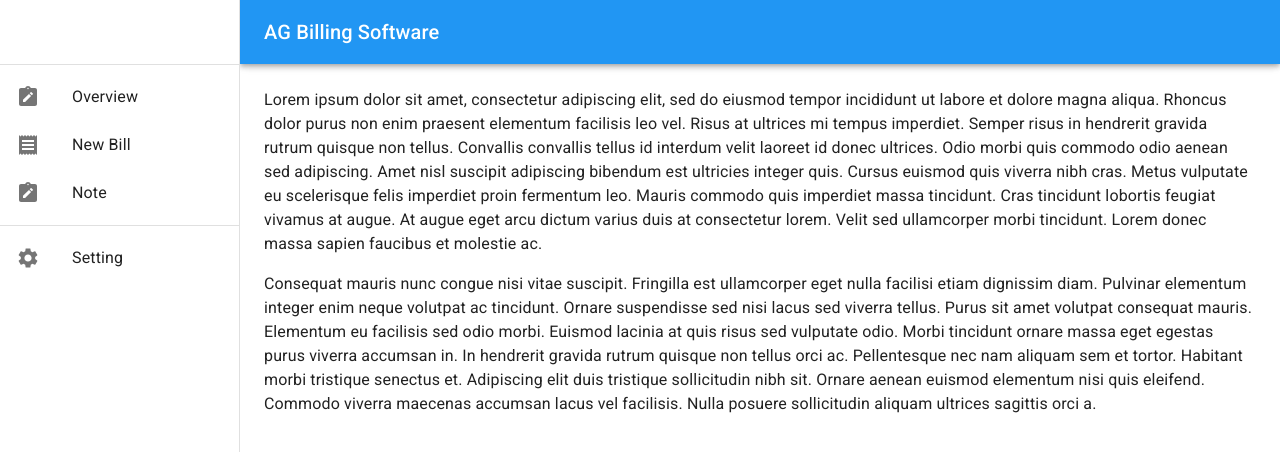
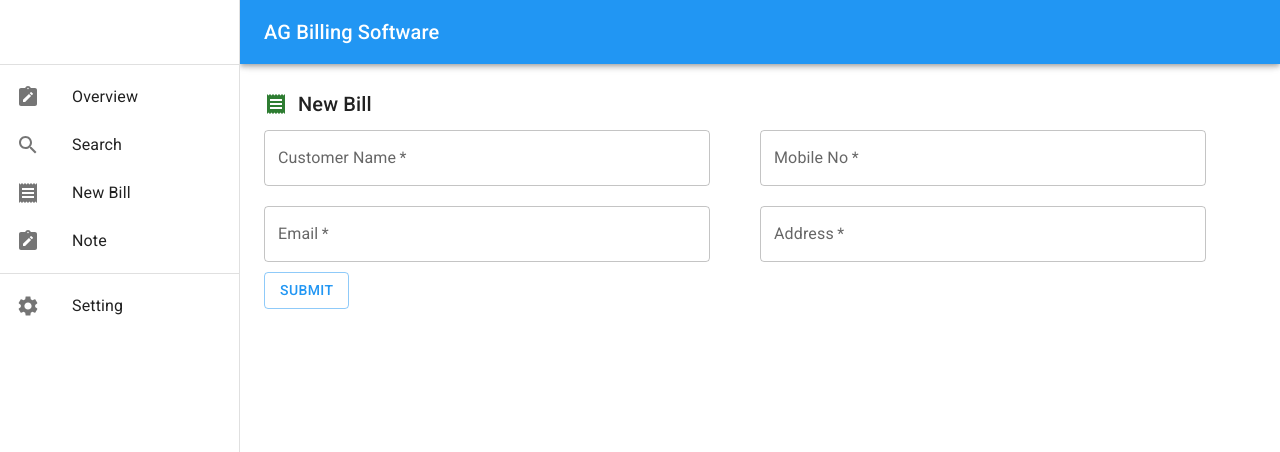
Before and after one commit to tanbiranjum/billing-management, a React (Create React App) app: page / in a window 1280 px wide. Shown: the top 452 px of the page. Built offline with nearby package versions, Linux system fonts and the light colour scheme.

Commit message:
billing form has separate file

```diff
--- a/package.json
+++ b/package.json
@@ -9,6 +9,7 @@
     "@fontsource/roboto": "^4.5.1",
     "@mui/icons-material": "^5.1.0",
     "@mui/material": "^5.1.0",
+    "@mui/styles": "^5.1.0",
     "@testing-library/jest-dom": "^5.11.4",
     "@testing-library/react": "^11.1.0",
     "@testing-library/user-event": "^12.1.10",
--- a/public/electron.js
+++ b/public/electron.js
@@ -6,6 +6,7 @@ const createWindow = () => {
   const win = new BrowserWindow({
     width: 800,
     height: 800,
+    title: 'Ag Software',
     webPreferences: {
       nodeIntegration: true,
     },
--- a/public/index.html
+++ b/public/index.html
@@ -22,7 +22,7 @@
       work correctly both with client-side routing and a non-root public URL.
       Learn how to configure a non-root public URL by running `npm run build`.
     -->
-    <title>React App</title>
+    <title>Ag Billing Software</title>
     <style type="css">
       html {
         margin: 0;
--- a/src/App.js
+++ b/src/App.js
@@ -1,22 +1,8 @@
-import {
-  AppBar,
-  Box,
-  CssBaseline,
-  Divider,
-  Drawer,
-  Grid,
-  IconButton,
-  List,
-  ListItem,
-  ListItemIcon,
-  ListItemText,
-  Typography,
-  Toolbar,
-} from '@mui/material'
-
+import { AppBar, Box, CssBaseline, Drawer, IconButton, Typography, Toolbar } from '@mui/material'
 import DrawerComponent from './components/DrawerComponent'
 import MenuIcon from '@mui/icons-material/Menu'
 import { useState } from 'react'
+import BillForm from './pages/billForm'
 
 const drawerWidth = 240
 
@@ -55,13 +41,12 @@ function App() {
           </Toolbar>
         </AppBar>
         <Box component="nav" sx={{ width: { sm: drawerWidth }, flexShrink: { sm: 0 } }} aria-label="mailbox folders">
-          {/* The implementation can be swapped with js to avoid SEO duplication of links. */}
           <Drawer
             variant="temporary"
             open={mobileOpen}
             onClose={handleDrawerToggle}
             ModalProps={{
-              keepMounted: true, // Better open performance on mobile.
+              keepMounted: true,
             }}
             sx={{
               display: { xs: 'block', sm: 'none' },
@@ -83,26 +68,7 @@ function App() {
         </Box>
         <Box component="main" sx={{ flexGrow: 1, p: 3, width: { sm: `calc(100% - ${drawerWidth}px)` } }}>
           <Toolbar />
-          <Typography paragraph>
-            Lorem ipsum dolor sit amet, consectetur adipiscing elit, sed do eiusmod tempor incididunt ut labore et
-            dolore magna aliqua. Rhoncus dolor purus non enim praesent elementum facilisis leo vel. Risus at ultrices mi
-            tempus imperdiet. Semper risus in hendrerit gravida rutrum quisque non tellus. Convallis convallis tellus id
-            interdum velit laoreet id donec ultrices. Odio morbi quis commodo odio aenean sed adipiscing. Amet nisl
-            suscipit adipiscing bibendum est ultricies integer quis. Cursus euismod quis viverra nibh cras. Metus
-            vulputate eu scelerisque felis imperdiet proin fermentum leo. Mauris commodo quis imperdiet massa tincidunt.
-            Cras tincidunt lobortis feugiat vivamus at augue. At augue eget arcu dictum varius duis at consectetur
-            lorem. Velit sed ullamcorper morbi tincidunt. Lorem donec massa sapien faucibus et molestie ac.
-          </Typography>
-          <Typography paragraph>
-            Consequat mauris nunc congue nisi vitae suscipit. Fringilla est ullamcorper eget nulla facilisi etiam
-            dignissim diam. Pulvinar elementum integer enim neque volutpat ac tincidunt. Ornare suspendisse sed nisi
-            lacus sed viverra tellus. Purus sit amet volutpat consequat mauris. Elementum eu facilisis sed odio morbi.
-            Euismod lacinia at quis risus sed vulputate odio. Morbi tincidunt ornare massa eget egestas purus viverra
-            accumsan in. In hendrerit gravida rutrum quisque non tellus orci ac. Pellentesque nec nam aliquam sem et
-            tortor. Habitant morbi tristique senectus et. Adipiscing elit duis tristique sollicitudin nibh sit. Ornare
-            aenean euismod elementum nisi quis eleifend. Commodo viverra maecenas accumsan lacus vel facilisis. Nulla
-            posuere sollicitudin aliquam ultrices sagittis orci a.
-          </Typography>
+          <BillForm />
         </Box>
       </Box>
     </div>
--- a/src/components/DrawerComponent.js
+++ b/src/components/DrawerComponent.js
@@ -2,6 +2,7 @@ import { Divider, List, ListItem, ListItemIcon, ListItemText, Toolbar } from '@m
 import ReceiptIcon from '@mui/icons-material/Receipt'
 import NoteAltIcon from '@mui/icons-material/NoteAlt'
 import SettingsIcon from '@mui/icons-material/Settings'
+import SearchIcon from '@mui/icons-material/Search'
 
 const DrawerComponent = () => (
   <div>
@@ -13,6 +14,12 @@ const DrawerComponent = () => (
           <NoteAltIcon />
         </ListItemIcon>
         <ListItemText primary="Overview" />
+      </ListItem>
+      <ListItem button key="Search">
+        <ListItemIcon>
+          <SearchIcon />
+        </ListItemIcon>
+        <ListItemText primary="Search" />
       </ListItem>
       <ListItem button key="New Bill">
         <ListItemIcon>
--- /dev/null
+++ b/src/pages/billForm.js
@@ -0,0 +1,108 @@
+import { useState } from 'react'
+import { Button, Grid, TextField, Typography } from '@mui/material'
+import ReceiptIcon from '@mui/icons-material/Receipt'
+
+import { makeStyles } from '@mui/styles'
+
+const useStyles = makeStyles(() => ({
+  textField: {
+    marginTop: '10px',
+    marginBottom: '10px',
+    width: '90%',
+  },
+  formElement: {
+    flex: 1,
+  },
+}))
+
+const BillForm = () => {
+  const classes = useStyles()
+  const [customerName, setCustomerName] = useState('')
+  const [customerNumber, setCustomerNumber] = useState('')
+  const [customerAddress, setCustomerAddress] = useState('')
+  const [email, setEmail] = useState('')
+  const [emailError, setEmailEror] = useState(false)
+  const [customerNameError, setCustomerNameError] = useState('')
+  const [customerNumberError, setCustomerNumberError] = useState('')
+  const [customerAddressError, setCustomerAddressError] = useState('')
+
+  const handleFormSubmit = (e) => {
+    e.preventDefault()
+    setEmailEror(false)
+    if (email === '') {
+      setEmailEror(true)
+      return
+    }
+  }
+  return (
+    <Grid container direction="column">
+      <Grid item container alignItems="center" columnGap="10px">
+        <ReceiptIcon color="success" />
+        <Typography variant="h6">New Bill</Typography>
+      </Grid>
+      <Grid container item>
+        <form className={classes.formElement} noValidate autoComplete={false} onSubmit={handleFormSubmit}>
+          <Grid container item>
+            <Grid container item xs={6}>
+              <TextField
+                fullWidth
+                className={classes.textField}
+                onChange={(e) => setCustomerName(e.target.value)}
+                variant="outlined"
+                label="Customer Name"
+                type="text"
+                required={true}
+                error={customerNameError}
+              />
+            </Grid>
+            <Grid container item xs={6}>
+              <TextField
+                fullWidth
+                className={classes.textField}
+                onChange={(e) => setCustomerNumber(e.target.value)}
+                variant="outlined"
+                label="Mobile No"
+                type="number"
+                required={true}
+                error={customerNumberError}
+              />
+            </Grid>
+          </Grid>
+          <Grid container item>
+            <Grid container item xs={6}>
+              <TextField
+                fullWidth
+                className={classes.textField}
+                onChange={(e) => setEmail(e.target.value)}
+                variant="outlined"
+                label="Email"
+                type="email"
+                required={true}
+                error={emailError}
+              />
+            </Grid>
+            <Grid container item xs={6}>
+              <TextField
+                fullWidth
+                className={classes.textField}
+                onChange={(e) => setCustomerAddress(e.target.value)}
+                variant="outlined"
+                label="Address"
+                multiline
+                maxRows={4}
+                type="text"
+                required={true}
+                error={customerAddressError}
+              />
+            </Grid>
+          </Grid>
+          <Button type="submit" variant="outlined">
+            Submit
+          </Button>
+        </form>
+      </Grid>
+    </Grid>
+  )
+}
+
+export default BillForm
```
Also changed, not shown: 1 other file (tests, documents, lock files or other folders).
